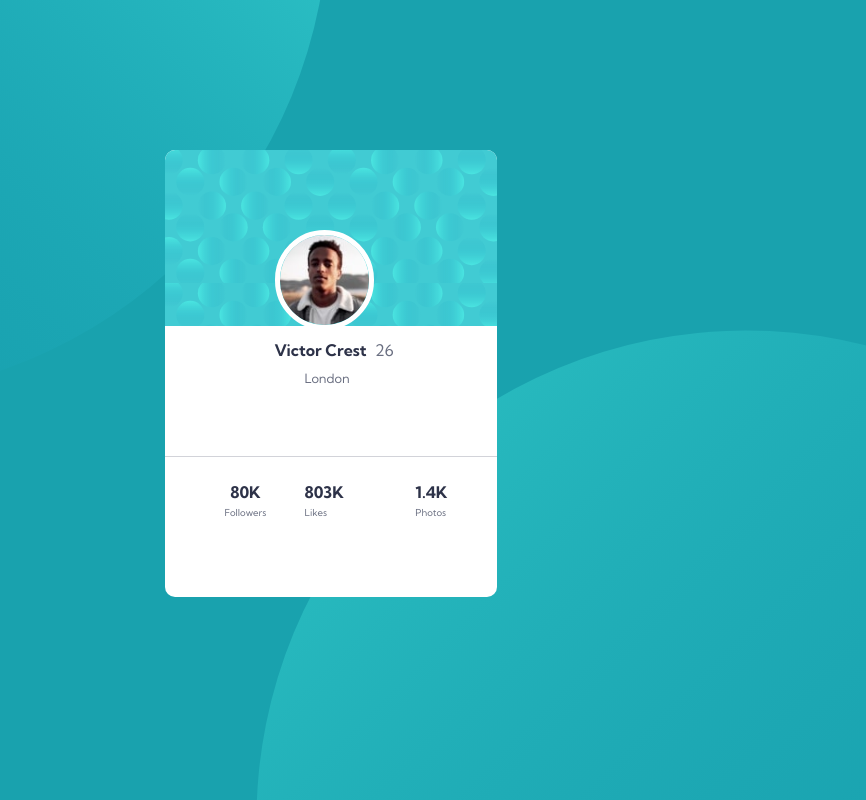
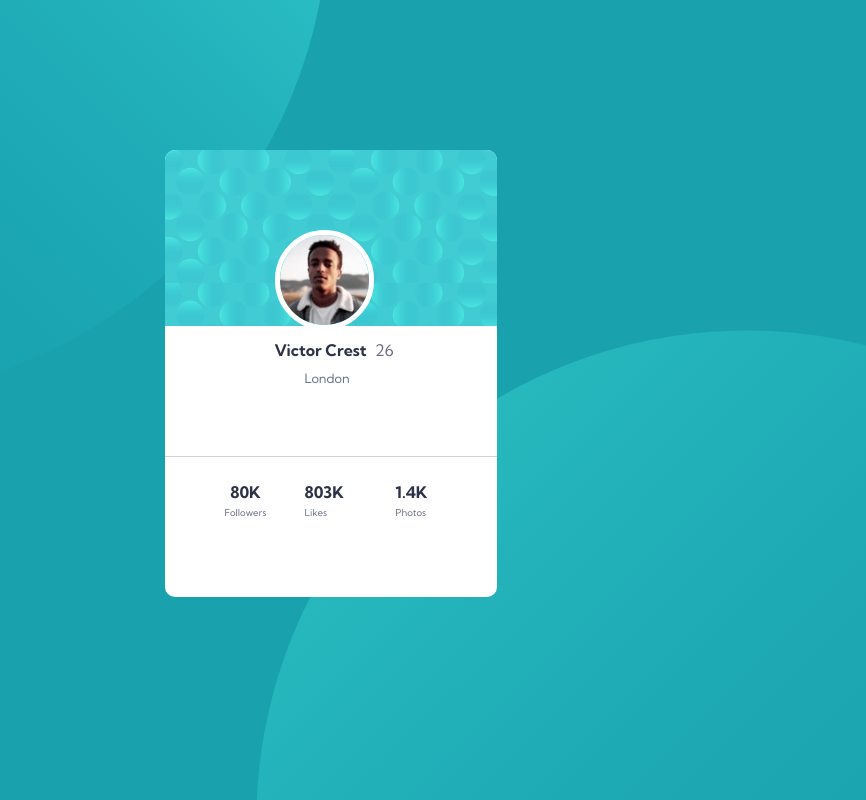
Before and after one commit to emmanuelkumah/frontendMentor-ProfileCard, a plain HTML site: page index.html in a window 1280 px wide. Shown: the whole page, without its empty margins (309-1175 px from the left). Drawn offline with Linux system fonts and the light colour scheme.

Commit message:
Styling issues fixed

```diff
--- a/style.css
+++ b/style.css
@@ -122,6 +122,10 @@ hr {
     color: var(--veryDarkSaturatedBlue);
     text-align: center;
   }
+  .card-details_photos {
+    right: 70px;
+  }
+
   .card-details p {
     font-size: 0.6rem;
     padding-top: 5px;
```
